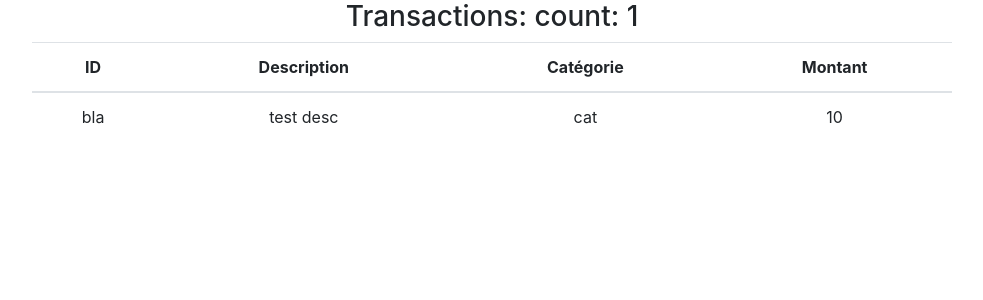
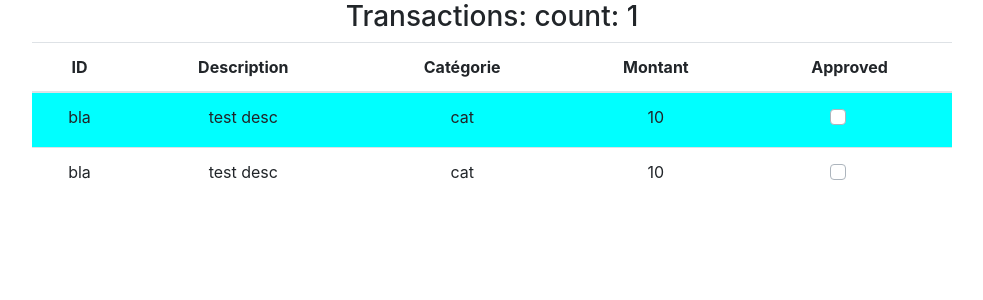
Before and after one commit to cyrillelauzon/utilitaire-budget, a React (Create React App) app in the folder frontend/: page / in a window 1280 px wide. Shown: the top 300 px of the page, without its empty margins (148-1131 px from the left). Built offline with nearby package versions, Linux system fonts and the light colour scheme.

Commit message:
React exercises

```diff
--- a/frontend/src/App.js
+++ b/frontend/src/App.js
@@ -1,10 +1,23 @@
 import './App.scss';
 
+import React, { Component } from 'react';
 import TransactionsTable from './components/TransactionsTable';
 import Container from 'react-bootstrap/Container';
 import Row from 'react-bootstrap/Row';
 import Col from 'react-bootstrap/Col';
-function App() {
+
+
+
+class App extends Component {
+
+
+componentDidMount(){
+  //Ajax calls here
+  //after this.setstate (transactions fetched)
+}
+
+
+  render() {
     return (
       <div className="App">
         <Container fluid="md">
@@ -20,5 +33,6 @@ function App() {
       </div>
     );
   }
+}
 
 export default App;
--- a/frontend/src/components/TtransactionRow.jsx
+++ b/frontend/src/components/TtransactionRow.jsx
@@ -1,16 +1,25 @@
 import React, { Component } from 'react';
+import Form from 'react-bootstrap/Form'
+import './transactionsrow.scss';
 
 class TransactionRow extends Component {
-    state = {
-        description: this.props.description
-    }
+
     render() {
+
+        let bgClass = "bg-table-row";
+        if(this.props.isApproved) bgClass+="-selected";
+
         return (
-            <tr>
+            <tr className={bgClass}>
                 <td>bla</td>
-                <td>{this.state.description}</td>
+                <td>{this.props.description}</td>
                 <td>cat</td>
                 <td>10</td>
+                <td><Form.Check
+                custom
+                inline
+                id={"selected"}
+              /></td>
             </tr>)
     }
 }
--- a/frontend/src/components/transactionsTable.jsx
+++ b/frontend/src/components/transactionsTable.jsx
@@ -15,12 +15,14 @@ class TransactionsTable extends Component {
 
     }
  */
-    renderLines = (idline) => {
+
+    //test functions
+/*     renderLines = (idline) => {
         if(this.state.count === 0) return <p>table is empty!</p>
         this.setState({count: this.state.count + 1});
         console.log(idline);
         return <p>Table content</p>
-    }
+    } */
 
     render() {
         return (
@@ -33,10 +35,12 @@ class TransactionsTable extends Component {
                             <th>Description</th>
                             <th>Catégorie</th>
                             <th>Montant</th>
+                            <th>Approved</th>
                         </tr>
                     </thead>
                     <tbody>
-                        <TransactionRow key={10} description={"test desc"}/>
+                        <TransactionRow key={10} description={"test desc"} isApproved={true}/>
+                        <TransactionRow key={10} description={"test desc"} isApproved={false}/>
                     </tbody>
                 </Table>
             </React.Fragment>
--- /dev/null
+++ b/frontend/src/components/transactionsrow.scss
@@ -0,0 +1,7 @@
+.bg-table-row{
+    background-color: white;
+}
+
+.bg-table-row-selected{
+    background-color: aqua;
+}
```
Lines whose indentation alone changed are shown as unchanged.
